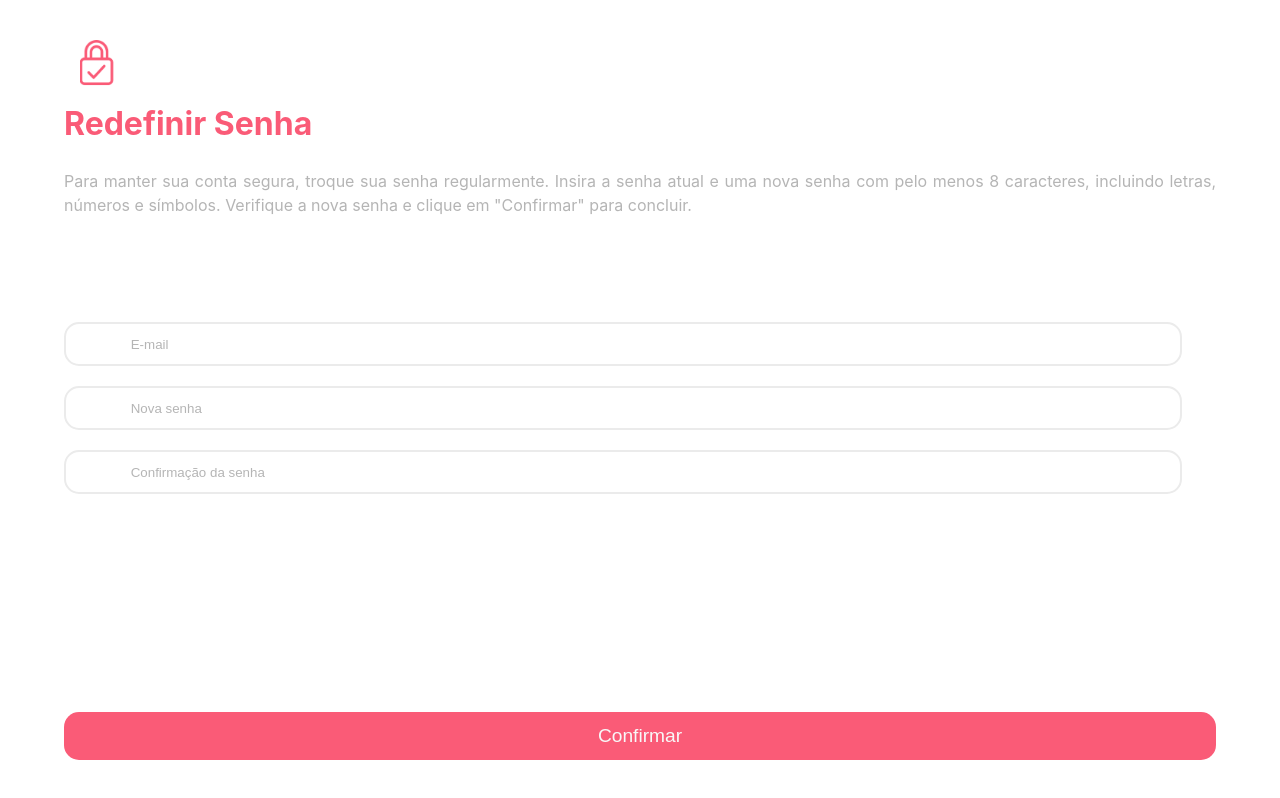
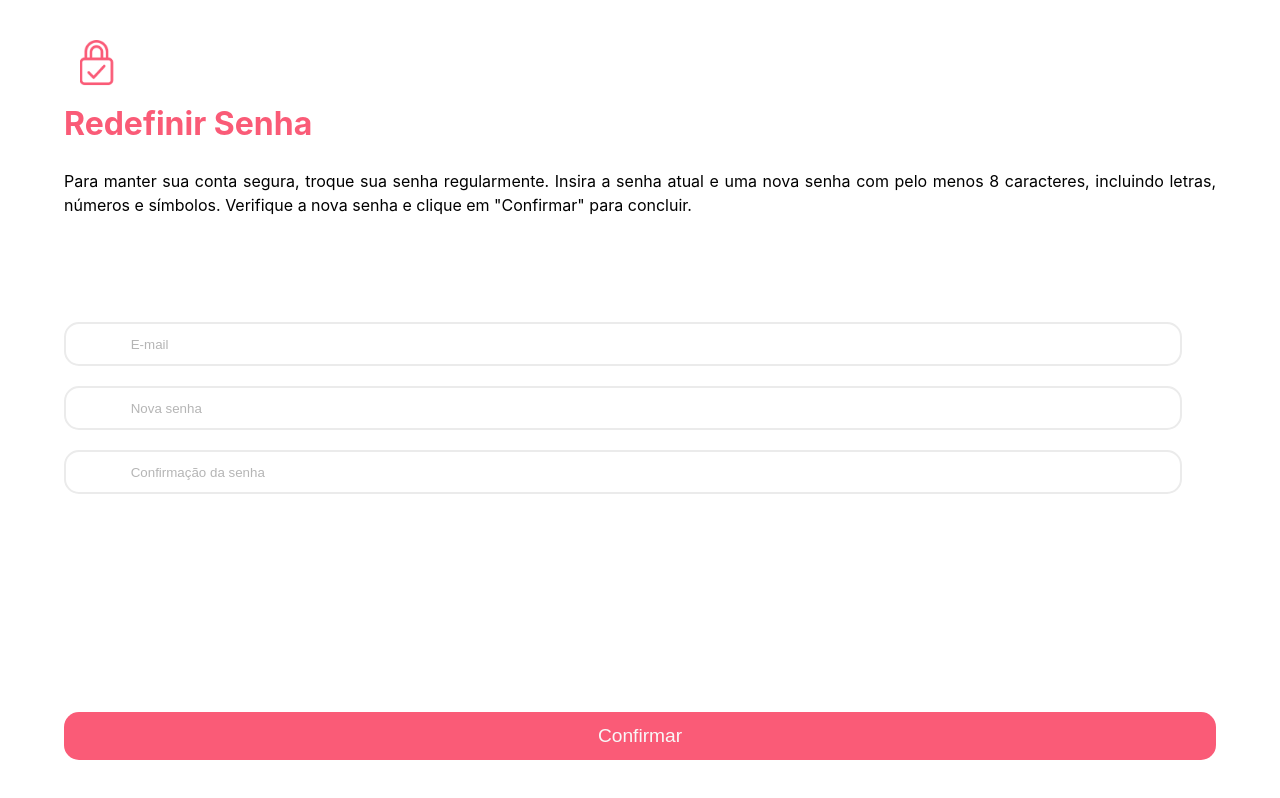
Before and after one commit to MonetizeMais/Front_End, a React (Create React App) app: page /NovaSenha in a window 1280 px wide. Built offline with nearby package versions, Linux system fonts and the light colour scheme.

Commit message:
subindo Nova Senha Alteraçõe

```diff
--- a/src/Screens/NovaSenha/NovaSenha.css
+++ b/src/Screens/NovaSenha/NovaSenha.css
@@ -21,7 +21,7 @@
 
 .title p{
   text-align: justify;
-  color: #B5B5B5;
+  color: black;
 }
 
 .cadeado{
```
